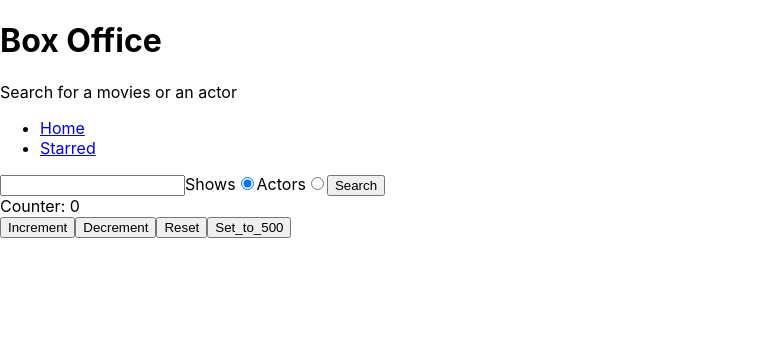
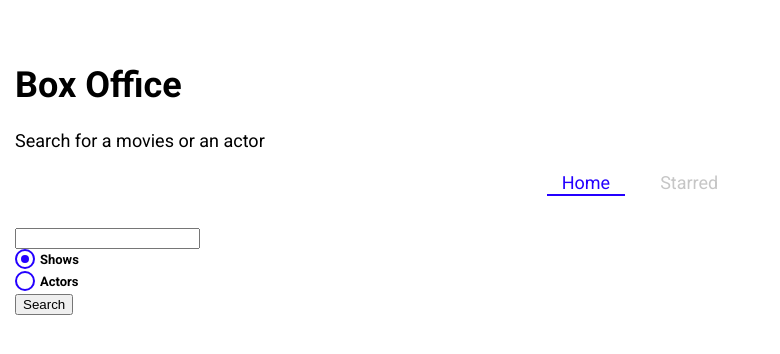
Before and after one commit to winay122/Box_Office_app, a React (Create React App) app: page / in a window 1280 px wide. Shown: the top 354 px of the page, without its empty margins (0-780 px from the left). Built offline with nearby package versions, Linux system fonts and the light colour scheme.

Commit message:
installed styled component, Created Global theme with sc. created custume radio . used NavLink from react-router to style active link

```diff
--- a/package.json
+++ b/package.json
@@ -8,6 +8,7 @@
     "react-query": "^3.39.3",
     "react-router-dom": "^6.15.0",
     "react-scripts": "5.0.1",
+    "styled-components": "^6.0.7",
     "web-vitals": "^2.1.4",
     "workbox-background-sync": "^6.6.0",
     "workbox-broadcast-update": "^6.6.0",
--- a/public/index.html
+++ b/public/index.html
@@ -21,8 +21,12 @@
       work correctly both with client-side routing and a non-root public URL.
       Learn how to configure a non-root public URL by running `npm run build`.
     -->
-    <title>React App</title>
-  </head>
+    <link
+    href="https://fonts.googleapis.com/css?family=Roboto:300,400,700,&display=swap"
+    rel="stylesheet"
+    />
+    <title>Box Office</title>
+    </head>
   <body>
     <noscript>You need to enable JavaScript to run this app.</noscript>
     <div id="root"></div>
--- a/src/App.jsx
+++ b/src/App.jsx
@@ -4,12 +4,14 @@
 import Starred from './pages/Starred';
 import Show from './pages/Show';
 import MainLayout from './components/MainLayout';
+import { GlobalTheme } from './theme';
 
-const queryClient = new QueryClient()
+const queryClient = new QueryClient();
 
 function App() {
   return (
     <QueryClientProvider client={queryClient}>
+      <GlobalTheme>
         <BrowserRouter>
           <Routes>
             <Route element={<MainLayout />}>
@@ -17,27 +19,13 @@
               <Route path="/starred" element={<Starred />} />
             </Route>
 
-        <Route path='/show/:showId' element={ <Show /> } />
+            <Route path="/show/:showId" element={<Show />} />
 
             <Route path="*" element={<div>No Match (404)</div>} />
-
-        {/* <Route path="/" element={<App />}>
-        <Route index element={<Home />} />
-        <Route path="teams" element={<Teams />}>
-          <Route path=":teamId" element={<Team />} />
-          <Route path="new" element={<NewTeamForm />} />
-          <Route index element={<LeagueStandings />} />
-        </Route>
-      </Route>
-      <Route element={<PageLayout />}>
-        <Route path="/privacy" element={<Privacy />} />
-        <Route path="/tos" element={<Tos />} />
-      </Route>
-      <Route path="contact-us" element={<Contact />} /> */}
           </Routes>
         </BrowserRouter>
+      </GlobalTheme>
     </QueryClientProvider>
-
   );
 }
 
--- /dev/null
+++ b/src/components/CustomRadio.jsx
@@ -0,0 +1,59 @@
+import styled from 'styled-components';
+
+const CustomRadio = ({ label, ...inputProps }) => {
+  return (
+    <StyledRadio>
+      {label}
+      <input {...inputProps} type="radio" />
+      <span />
+    </StyledRadio>
+  );
+};
+
+export default CustomRadio;
+
+const StyledRadio = styled.label`
+  display: block;
+  position: relative;
+  padding-left: 25px;
+  cursor: pointer;
+  font-size: 13px;
+  user-select: none;
+  font-weight: 700;
+  line-height: 1.65;
+  input {
+    position: absolute;
+    opacity: 0;
+    cursor: pointer;
+  }
+  span {
+    position: absolute;
+    top: 0;
+    left: 0;
+    height: 16px;
+    width: 16px;
+    background-color: #fff;
+    border: 2px solid ${({ theme }) => theme.mainColors.blue};
+    border-radius: 50%;
+  }
+  input:checked ~ span {
+    background-color: #fff;
+    border: 2px solid ${({ theme }) => theme.mainColors.blue};
+  }
+  span:after {
+    content: '';
+    position: absolute;
+    display: none;
+  }
+  input:checked ~ span:after {
+    display: block;
+  }
+  span:after {
+    top: 4px;
+    left: 4px;
+    width: 8px;
+    height: 8px;
+    border-radius: 50%;
+    background: ${({ theme }) => theme.mainColors.blue};
+  }
+`;
--- a/src/components/Navs.jsx
+++ b/src/components/Navs.jsx
@@ -1,4 +1,5 @@
-import { Link } from 'react-router-dom';
+import { NavLink } from 'react-router-dom';
+import styled from 'styled-components';
 
 const LINKS = [
   {
@@ -14,15 +15,57 @@
 const Navs = () => {
   return (
     <div>
-      <ul>
+      <NavList>
         {LINKS.map(item => (
           <li key={item.to}>
-            <Link to={item.to}> {item.text} </Link>
+            <LinkStyled to={item.to}> {item.text} </LinkStyled>
           </li>
         ))}
-      </ul>
+      </NavList>
     </div>
   );
 };
 
 export default Navs;
+
+const NavList = styled.ul`
+  display: flex;
+  justify-content: center;
+  list-style: none;
+  margin: 0 0 30px;
+  padding: 0;
+  li {
+    margin: 0 10px;
+  }
+`;
+
+const LinkStyled = styled(NavLink)`
+  display: block;
+  padding: 3px 15px;
+  position: relative;
+  text-decoration: none;
+  color: ${({ theme }) => theme.mainColors.gray};
+  &.active {
+    color: ${({ theme }) => theme.mainColors.blue};
+    &:after {
+      content: '';
+      position: absolute;
+      display: block;
+      height: 2px;
+      left: 0%;
+      bottom: 0;
+      background-color: ${({ theme }) => theme.mainColors.blue};
+      animation: slide-in 0.3s ease-in forwards;
+      @keyframes slide-in {
+        from {
+          left: 50%;
+          width: 0;
+        }
+        to {
+          left: 0%;
+          width: 100%;
+        }
+      }
+    }
+  }
+`;
--- a/src/components/SearchForm.jsx
+++ b/src/components/SearchForm.jsx
@@ -1,8 +1,9 @@
-import { useState } from "react";
+import { useState } from 'react';
+import { useSearchStr } from '../lib/useSearchStr';
+import CustomRadio from './CustomRadio';
 
 const SearchForm = ({ onSearch }) => {
-
-    const [searchStr, setSearchStr] = useState('');
+  const [searchStr, setSearchStr] = useSearchStr();
   const [searchOption, setSearchOption] = useState('shows');
 
   const onSearchInputChange = event => {
@@ -13,43 +14,39 @@
     setSearchOption(event.target.value);
   };
 
-      const onSubmit = (event) => {
+  const onSubmit = event => {
     event.preventDefault();
 
     const options = {
       q: searchStr,
-            searchOption
-        }
+      searchOption,
+    };
 
     onSearch(options);
-      }
+  };
 
   return (
     <form onSubmit={onSubmit}>
       <input type="text" value={searchStr} onChange={onSearchInputChange} />
 
-        <label>
-            Shows
-            <input
-                type='radio'
-                name='search-option'
-                value='shows'
+      <CustomRadio
+        label="Shows"
+        name="search-option"
+        value="shows"
         checked={searchOption === 'shows'}
-                onChange={onRadioChange}/>
-        </label>
-        <label>
-            Actors
-            <input
-                type='radio'
-                name='search-option'
-                value='actors'
+        onChange={onRadioChange}
+      />
+      <CustomRadio
+        label="Actors"
+        name="search-option"
+        value="actors"
         checked={searchOption === 'actors'}
-                onChange={onRadioChange}/>
-        </label>
+        onChange={onRadioChange}
+      />
 
       <button type="submit">Search</button>
     </form>
-    )
-}
+  );
+};
 
 export default SearchForm;
--- a/src/index.css
+++ /dev/null
@@ -1,13 +0,0 @@
-body {
-  margin: 0;
-  font-family: -apple-system, BlinkMacSystemFont, 'Segoe UI', 'Roboto', 'Oxygen',
-    'Ubuntu', 'Cantarell', 'Fira Sans', 'Droid Sans', 'Helvetica Neue',
-    sans-serif;
-  -webkit-font-smoothing: antialiased;
-  -moz-osx-font-smoothing: grayscale;
-}
-
-code {
-  font-family: source-code-pro, Menlo, Monaco, Consolas, 'Courier New',
-    monospace;
-}
--- a/src/index.js
+++ b/src/index.js
@@ -1,6 +1,5 @@
 import React from 'react';
 import ReactDOM from 'react-dom/client';
-import './index.css';
 import App from './App';
 import * as serviceWorkerRegistration from './serviceWorkerRegistration';
 import reportWebVitals from './reportWebVitals';
--- a/src/pages/Home.jsx
+++ b/src/pages/Home.jsx
@@ -1,39 +1,13 @@
-import { useReducer, useState } from 'react';
+import { useState } from 'react';
 import { useQuery } from 'react-query';
 import { searchForShows, searchForPeople } from './../api/tvmaze';
 import SearchForm from './../components/SearchForm';
 import ShowGrid from '../components/shows/ShowGrid';
 import ActorGrid from '../components/actors/ActorGrid';
 
-const reduceFn = (currentCounter, action) => {
-    switch(action.type){
-        case 'INCREMENT': return currentCounter + 1;
-        case 'DECREMENT': return currentCounter - 1;
-        case 'RESET': return 0;
-        case 'SET_VALUE': return action.newCounterValue;
-    }
-
-    return 0;
-};
-
 const Home = () => {
 
   const [filter, setFilter] = useState(null)
-
-  const [counter, dispatch] = useReducer(reduceFn, 0);
-
-  const onIncrement = () => {
-    dispatch({type: 'INCREMENT'})
-  }
-  const onDecrement = () => {
-    dispatch({type: 'DECREMENT'})
-  }
-  const onReset = () => {
-    dispatch({type: 'RESET'})
-  }
-  const onSetValue = () => {
-    dispatch({type:'SET_VALUE', newCounterValue: 500})
-  }
 
   const { data: apiData, error: apiDataError } = useQuery({
       queryKey: ['search', filter],
@@ -69,12 +43,6 @@
     <div>
         <SearchForm onSearch={onSearch}/>
 
-        <div>Counter: {counter} </div>
-        <button type='button' onClick={onIncrement}>Increment</button>
-        <button type='button' onClick={onDecrement}>Decrement</button>
-        <button type='button' onClick={onReset}>Reset</button>
-        <button type='button' onClick={onSetValue}>Set_to_500</button>
-
         <div>{renderApiData()}</div>
     </div>
   );
--- /dev/null
+++ b/src/theme.jsx
@@ -0,0 +1,31 @@
+
+import { ThemeProvider, createGlobalStyle } from 'styled-components';
+
+const theme = {
+  fontFamily: 'Roboto, sans-serif',
+  mainColors: {
+    blue: '#2400ff',
+    gray: '#c6c6c6',
+    dark: '#353535',
+  },
+};
+
+const GlobalStyles = createGlobalStyle`
+  body {
+    font-family: ${({ theme }) => theme.fontFamily};
+    font-size: 18px;
+    margin: 0;
+    padding-top: 40px;
+    padding-left: 15px;
+    padding-right: 15px;
+  }
+`;
+
+export const GlobalTheme = ({children}) => {
+  return (
+    <ThemeProvider theme={theme}>
+      <GlobalStyles />
+      {children}
+    </ThemeProvider>
+  );
+};
```
Also changed, not shown: 1 other file (tests, documents, lock files or other folders). Lines whose indentation alone changed are shown as unchanged.
